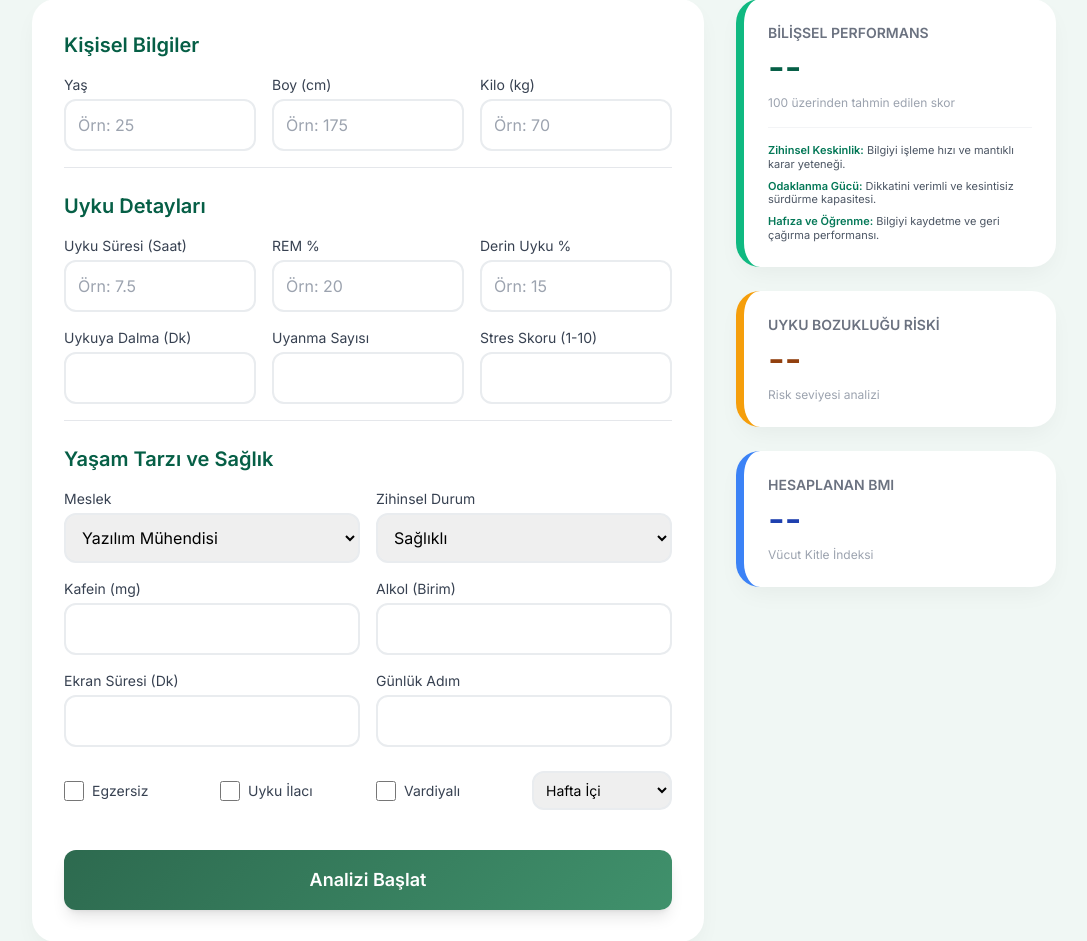
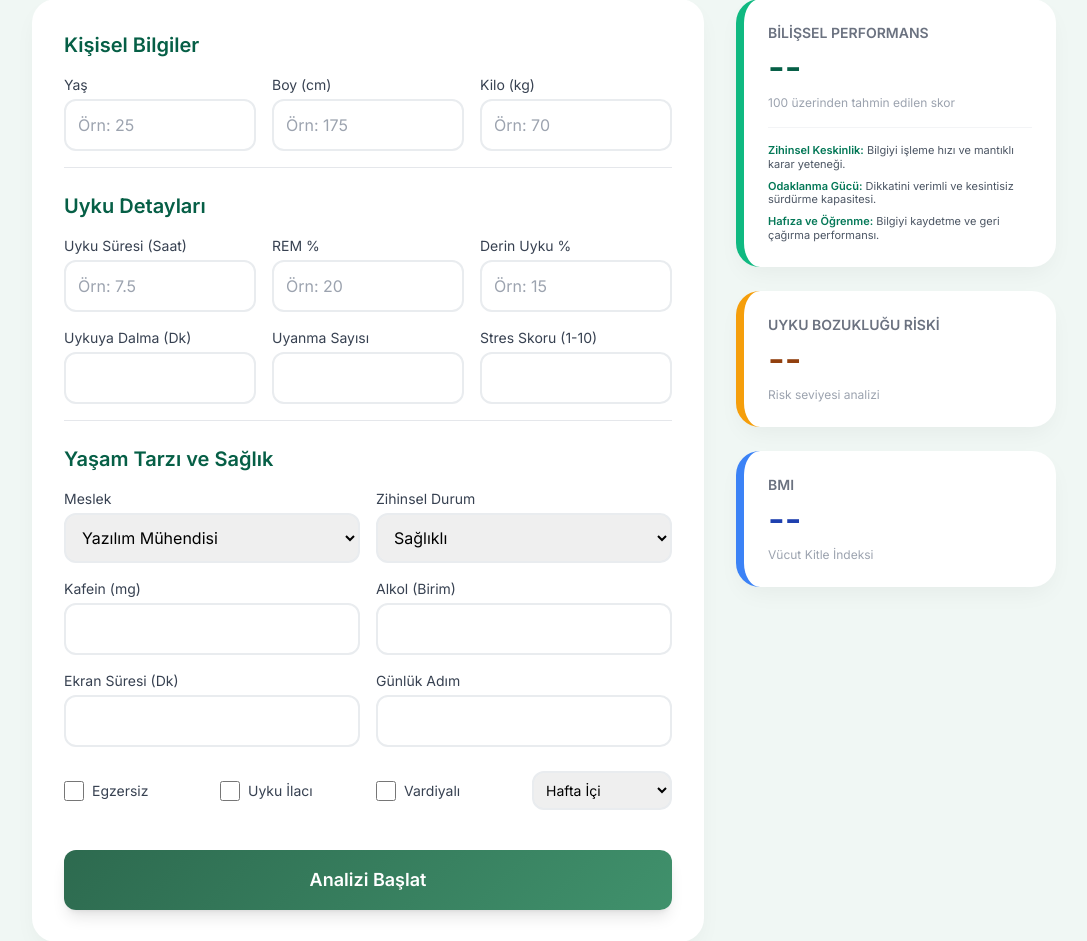
Before and after one commit to moruex/SleepWell-AI-Predictor, a FastAPI app: page / in a window 1280 px wide. Shown: the part 145-1086 px from the top of the page, without its empty margins (96-1183 px from the left). Run offline with FastAPI, Linux system fonts and the light colour scheme; parts of the project's set-up code (start-up, migrations or seed data) failed here and were passed over; some libraries are stand-ins or nearby versions.

Commit message:
new index hmtl

```diff
--- a/templates/index.html
+++ b/templates/index.html
@@ -202,13 +202,16 @@
 
                     <div class="mt-4 pt-4 border-t border-gray-100 space-y-2 text-left">
                         <p class="text-[11px] leading-tight text-gray-600">
-                            <span class="font-bold text-emerald-700">Zihinsel Keskinlik:</span> Bilgiyi işleme hızı ve mantıklı karar yeteneği.
+                            <span class="font-bold text-emerald-700">Zihinsel Keskinlik:</span> Bilgiyi işleme hızı ve
+                            mantıklı karar yeteneği.
                         </p>
                         <p class="text-[11px] leading-tight text-gray-600">
-                            <span class="font-bold text-emerald-700">Odaklanma Gücü:</span> Dikkatini verimli ve kesintisiz sürdürme kapasitesi.
+                            <span class="font-bold text-emerald-700">Odaklanma Gücü:</span> Dikkatini verimli ve
+                            kesintisiz sürdürme kapasitesi.
                         </p>
                         <p class="text-[11px] leading-tight text-gray-600">
-                            <span class="font-bold text-emerald-700">Hafıza ve Öğrenme:</span> Bilgiyi kaydetme ve geri çağırma performansı.
+                            <span class="font-bold text-emerald-700">Hafıza ve Öğrenme:</span> Bilgiyi kaydetme ve geri
+                            çağırma performansı.
                         </p>
                     </div>
                 </div>
@@ -220,7 +223,7 @@
                 </div>
 
                 <div class="card p-6 border-l-8 border-blue-500">
-                    <h3 class="text-sm uppercase font-bold text-gray-500 mb-1">Hesaplanan BMI</h3>
+                    <h3 class="text-sm uppercase font-bold text-gray-500 mb-1">BMI</h3>
                     <div id="bmiResult" class="text-4xl font-bold text-blue-800">--</div>
                     <p class="text-xs text-gray-400 mt-2">Vücut Kitle İndeksi</p>
                 </div>
```
